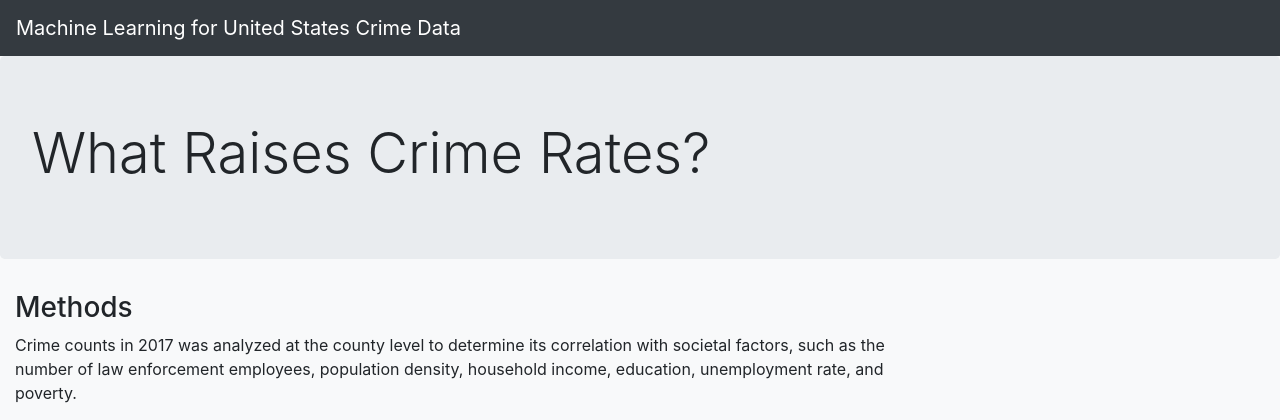
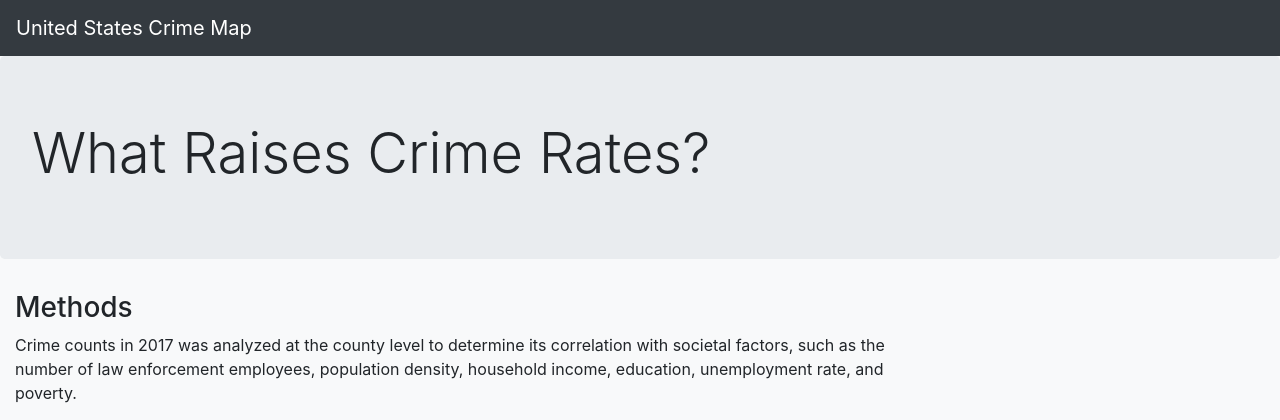
Before and after one commit to MaloneyB52/Lovett_Class_WUSTL_Group_Project, a Flask app: page /model in a window 1280 px wide. Shown: the top 420 px of the page. Run offline with Flask 2, Linux system fonts and the light colour scheme; parts of the project's set-up code (start-up, migrations or seed data) failed here and were passed over; some libraries are stand-ins or nearby versions.

Commit message:
add navigation links

```diff
--- a/templates/crime_data_analysis.html
+++ b/templates/crime_data_analysis.html
@@ -20,7 +20,7 @@
 <body class='bg-light'>
     <div class='wrapper'>
         <nav class='navbar navbar-dark bg-dark navbar-expand-lg'>
-            <a class='navbar-brand' href=''>Machine Learning for United States Crime Data</a>
+            <a class='navbar-brand' href='https://lovettteamwustl.herokuapp.com/'>United States Crime Map</a>
         </nav>
         <div class='jumbotron'>
             <h1 class='display-4'>What Raises Crime Rates?</h1>
--- a/templates/index.html
+++ b/templates/index.html
@@ -14,6 +14,11 @@ crossorigin=""/>
 <link rel="stylesheet" type="text/css" href="static/css/style.css">
 </head>
 <body>
+    <!-- <div class='wrapper'> -->
+      <nav class='navbar navbar-dark bg-dark navbar-expand-lg'>
+          <a class='navbar-brand' href='https://lovettteamwustl.herokuapp.com/model'>Machine Learning for United States Crime Data</a>
+      </nav>
+    <!-- </div> -->
     <!-- The div that holds our map -->
     <div id="mapid"></div>
 
```
